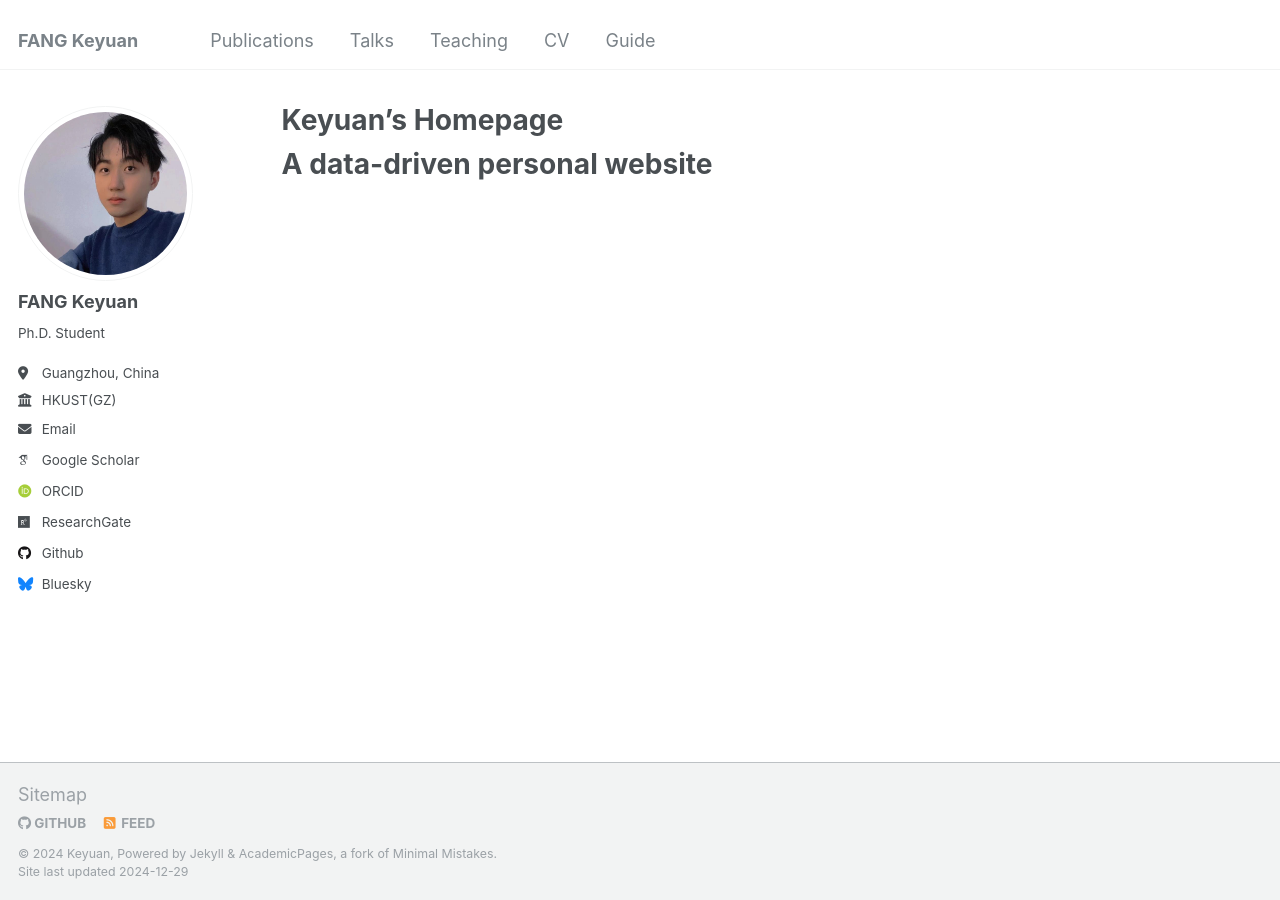
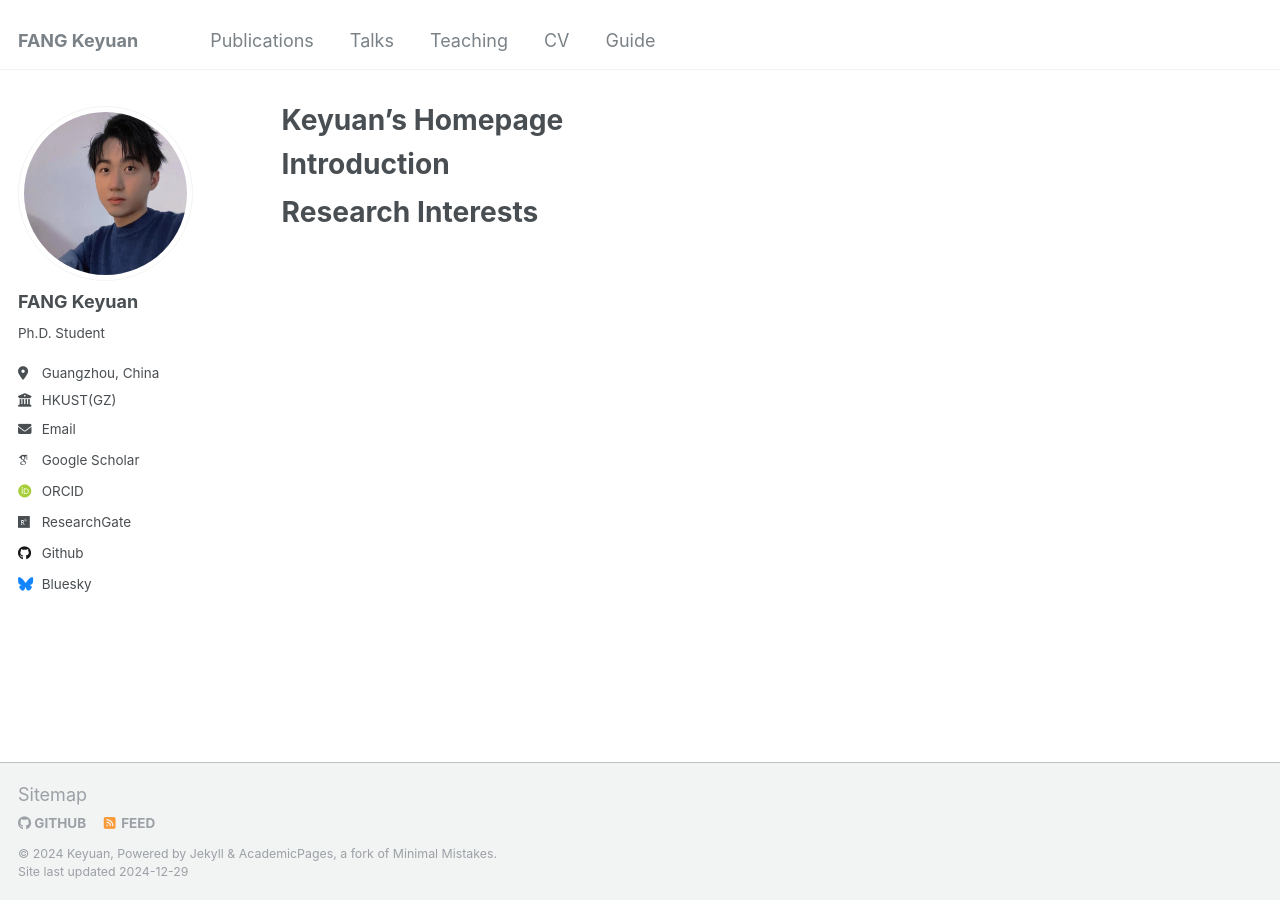
Before and after one commit to AnthonyKeyuanFang/AnthonyKeyuanFang.github.io, a Jekyll site: the page built from _pages/about.md, in a window 1280 px wide. Built offline with Jekyll 4.4.1, drawn with Linux system fonts in a browser that asks for light colours; some web fonts are replaced.

Commit message:
Update about.md

```diff
--- a/_pages/about.md
+++ b/_pages/about.md
@@ -9,5 +9,11 @@ redirect_from:
 
 
 
-A data-driven personal website
+Introduction
 ======
+
+
+
+
+Research Interests
+======
```
